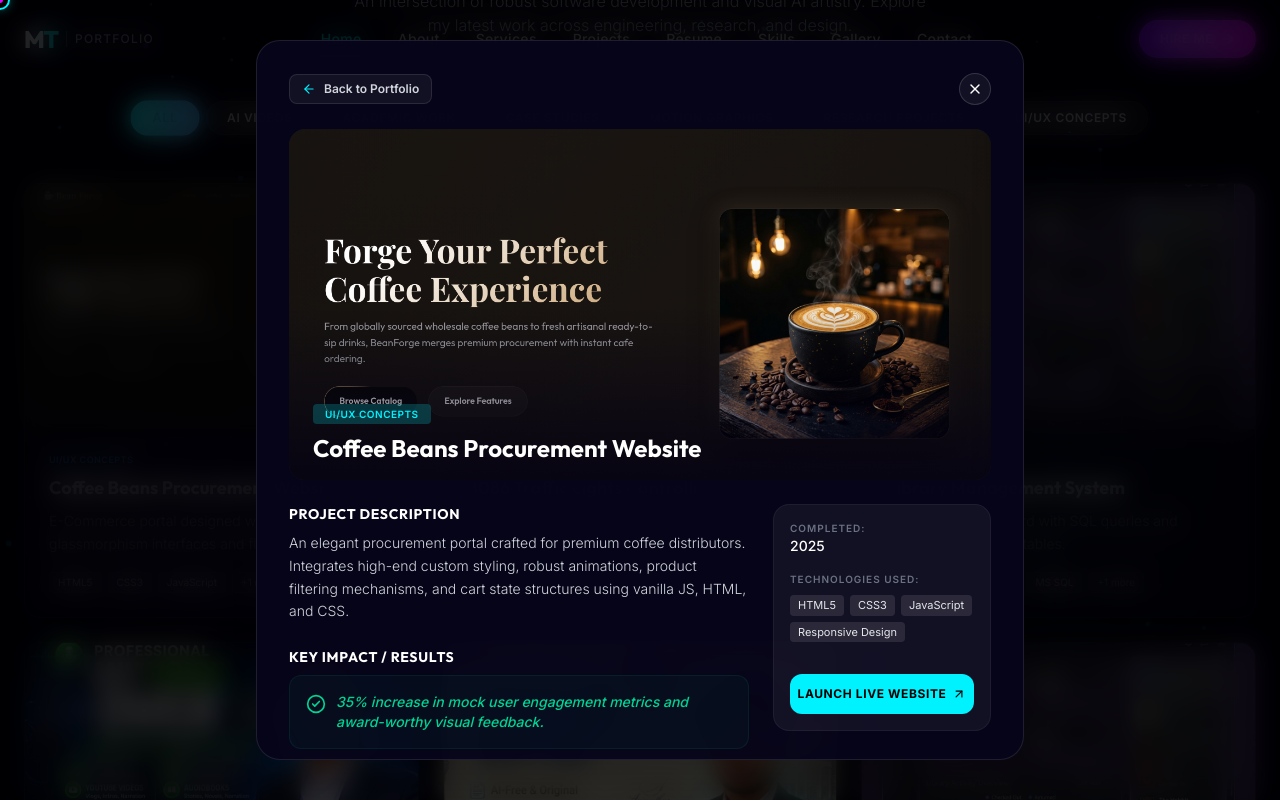
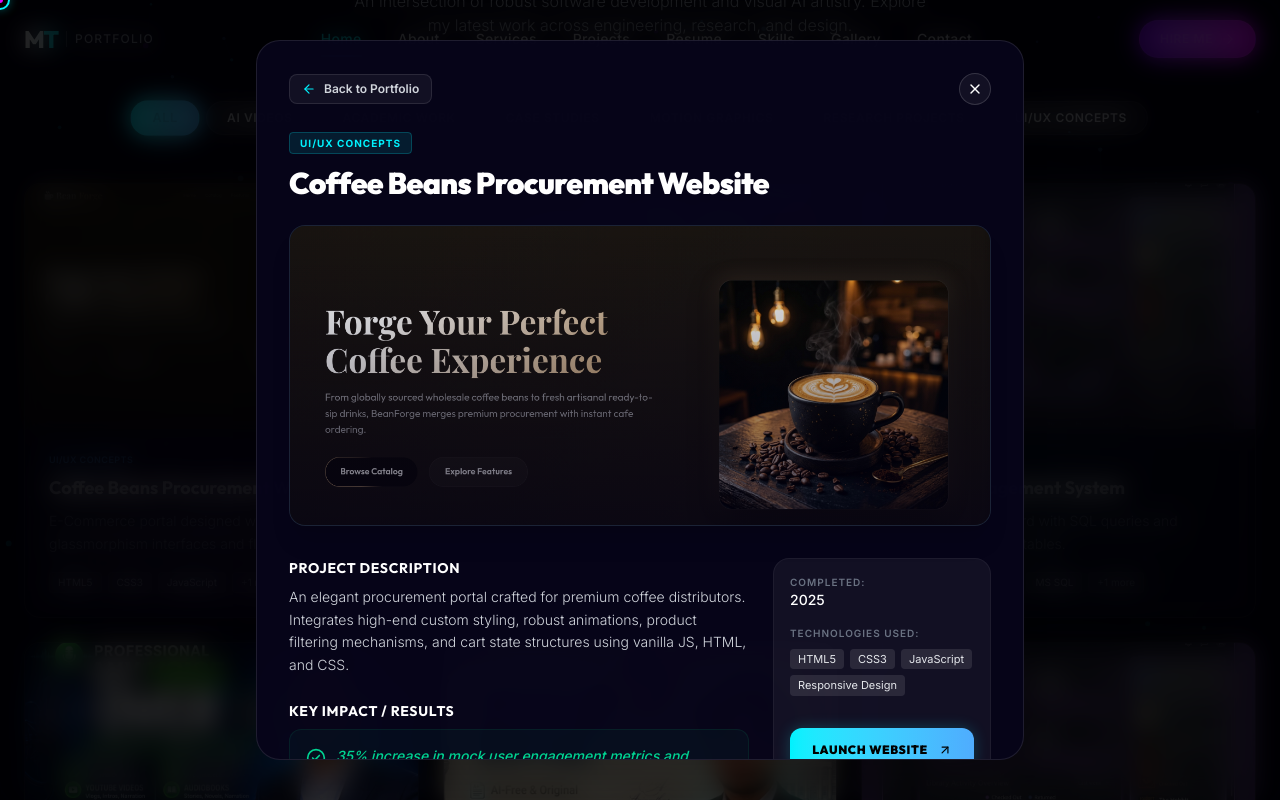
Before and after one commit to BuildsByMT/portfolio-mine, a Next.js app: page / in a window 1280 px wide. Both pictures are taken after a click on the element 221 px from the left and 3285 px from the top of the page. Shown: the part 2885-3685 px from the top of the page. Built offline with nearby package versions, Linux system fonts and the light colour scheme.

Commit message:
feat(portfolio): integrate inline video player and enhance GitHub button design in project modal

```diff
--- a/src/components/sections/Portfolio.tsx
+++ b/src/components/sections/Portfolio.tsx
@@ -3,6 +3,7 @@
 import { useState, useEffect } from "react";
 import { motion, AnimatePresence } from "framer-motion";
 import { Sparkles, Eye, X, ArrowUpRight, CheckCircle2, ArrowLeft } from "lucide-react";
+import { GithubIcon } from "@/components/ui/Icons";
 import Image from "next/image";
 
 const CATEGORIES = [
@@ -59,7 +60,7 @@ const PROJECTS: {
     results: "Replaced legacy paper catalogs, reducing database lookup operations down to less than 100ms.",
     year: "2024",
     link: "https://github.com/BuildsByMT/LibraryManagementSystem",
-    video: "#"
+    video: "https://drive.google.com/file/d/1lT2sGXBZ-jPx5cM446-PXhZrRtybgT7w/view?ts=686aaa6b"
   },
   {
     title: "AI Voiceover & Media Generation",
@@ -272,25 +273,55 @@ export default function Portfolio() {
                 </button>
               </div>
 
-              {/* Hero Banner in Modal */}
-              <div className="relative w-full aspect-[2/1] rounded-2xl overflow-hidden bg-slate-900 mb-6">
+              {/* Project Title and Category Heading Block */}
+              <div className="mb-6">
+                <span className="px-2.5 py-1 rounded bg-[#00f2fe]/10 text-[#00f2fe] font-sans text-[10px] font-bold uppercase tracking-widest border border-[#00f2fe]/20">
+                  {selectedProject.category}
+                </span>
+                <h3 className="font-display text-2xl sm:text-3xl font-black text-white mt-3 tracking-tight">
+                  {selectedProject.title}
+                </h3>
+              </div>
+
+              {/* Video Player / Hero Image Banner */}
+              {selectedProject.video && selectedProject.video !== "#" ? (
+                <div className="relative w-full aspect-[16/9] rounded-2xl overflow-hidden bg-black border border-white/10 mb-8 shadow-[0_15px_30px_rgba(0,0,0,0.5)]">
+                  {selectedProject.video.includes("drive.google.com") ? (
+                    <iframe
+                      src={selectedProject.video.replace("/view", "/preview").replace("/edit", "/preview").split("?")[0] + "?autoplay=0"}
+                      className="w-full h-full border-0"
+                      allow="autoplay; encrypted-media"
+                      allowFullScreen
+                    />
+                  ) : selectedProject.video.includes("youtube.com") || selectedProject.video.includes("youtu.be") ? (
+                    <iframe
+                      src={selectedProject.video.includes("youtube.com/watch")
+                        ? selectedProject.video.replace("watch?v=", "embed/")
+                        : selectedProject.video.replace("youtu.be/", "youtube.com/embed/")}
+                      className="w-full h-full border-0"
+                      allow="accelerometer; autoplay; clipboard-write; encrypted-media; gyroscope; picture-in-picture"
+                      allowFullScreen
+                    />
+                  ) : (
+                    <video
+                      src={selectedProject.video}
+                      controls
+                      className="w-full h-full object-contain"
+                      poster={selectedProject.image}
+                    />
+                  )}
+                </div>
+              ) : (
+                <div className="relative w-full aspect-[21/9] rounded-2xl overflow-hidden bg-slate-900 mb-8 border border-white/5 shadow-xl">
                   <Image
                     src={selectedProject.image}
                     alt={selectedProject.title}
                     fill
                     className="object-cover"
                   />
-                <div className="absolute inset-0 bg-gradient-to-t from-bg-dark/95 via-transparent to-transparent opacity-80" />
-
-                <div className="absolute bottom-4 left-6 z-10">
-                  <span className="px-3 py-1 rounded bg-[#00f2fe]/20 text-[#00f2fe] font-sans text-[10px] font-semibold uppercase tracking-wider">
-                    {selectedProject.category}
-                  </span>
-                  <h3 className="font-display text-xl sm:text-2xl font-bold text-white mt-2">
-                    {selectedProject.title}
-                  </h3>
+                  <div className="absolute inset-0 bg-gradient-to-t from-[#030014]/60 to-transparent" />
                 </div>
-              </div>
+              )}
 
               {/* Details grid */}
               <div className="grid grid-cols-1 md:grid-cols-3 gap-6">
@@ -316,7 +347,8 @@ export default function Portfolio() {
                 </div>
 
                 {/* Right (Metadata / Stack) */}
-                <div className="flex flex-col gap-4 p-4 rounded-2xl bg-white/5 border border-white/5 h-fit">
+                <div className="flex flex-col gap-4 p-4 rounded-2xl bg-white/5 border border-white/5 h-fit justify-between">
+                  <div className="flex flex-col gap-4">
                     <div>
                       <p className="font-sans text-[10px] text-gray-500 uppercase tracking-widest font-semibold">Completed:</p>
                       <p className="font-sans text-sm text-white font-medium">{selectedProject.year}</p>
@@ -332,36 +364,51 @@ export default function Portfolio() {
                         ))}
                       </div>
                     </div>
+                  </div>
 
                   {selectedProject.link !== "#" && (
+                    (() => {
+                      const isGithub = selectedProject.link.includes("github.com");
+                      const isFiverr = selectedProject.link.includes("fiverr.com");
+
+                      let btnClasses = "mt-4 flex items-center justify-center gap-2.5 py-3.5 px-4 rounded-xl font-display text-xs font-black uppercase tracking-wider transition-all duration-300 hover:scale-[1.03] whitespace-nowrap ";
+
+                      if (isGithub) {
+                        btnClasses += "bg-[#1f1d2e] border border-white/10 hover:border-[#00f2fe]/40 text-white shadow-[0_0_15px_rgba(0,242,254,0.08)] hover:shadow-[0_0_20px_rgba(0,242,254,0.3)] cursor-pointer";
+                      } else if (isFiverr) {
+                        btnClasses += "bg-gradient-to-r from-emerald-500 to-teal-500 hover:from-emerald-600 hover:to-teal-600 text-white shadow-[0_0_15px_rgba(16,185,129,0.2)] hover:shadow-[0_0_25px_rgba(16,185,129,0.45)] cursor-pointer";
+                      } else {
+                        btnClasses += "bg-gradient-to-r from-[#00f2fe] to-[#4facfe] text-black hover:from-[#4facfe] hover:to-[#7f00ff] hover:text-white shadow-[0_0_15px_rgba(0,242,254,0.2)] hover:shadow-[0_0_25px_rgba(0,242,254,0.45)] cursor-pointer";
+                      }
+
+                      return (
                         <a
                           href={selectedProject.link}
-                      target={selectedProject.link.startsWith("http") ? "_blank" : undefined}
-                      rel={selectedProject.link.startsWith("http") ? "noopener noreferrer" : undefined}
-                      className="mt-4 flex items-center justify-center gap-1.5 py-3 rounded-xl bg-[#00f2fe] hover:bg-[#4facfe] text-black font-sans text-xs font-bold uppercase tracking-wider transition-all duration-300 hover:scale-[1.02]"
-                    >
-                      {selectedProject.link.includes("fiverr.com")
-                        ? "Order on Fiverr"
-                        : selectedProject.link.includes("github.com")
-                        ? "View GitHub Repository"
-                        : "Launch Live Website"}
-                      <ArrowUpRight className="w-3.5 h-3.5 text-black" />
-                    </a>
-                  )}
-
-                  {selectedProject.video && selectedProject.video !== "#" && (
-                    <a
-                      href={selectedProject.video}
                           target="_blank"
                           rel="noopener noreferrer"
-                      className="mt-2 flex items-center justify-center gap-1.5 py-3 rounded-xl bg-white/5 hover:bg-white/10 border border-white/10 text-white font-sans text-xs font-semibold uppercase tracking-wider transition-all duration-300 hover:scale-[1.02]"
+                          className={btnClasses}
                         >
-                      Watch Demo Video
-                      <Eye className="w-3.5 h-3.5 text-white" />
+                          {isGithub ? (
+                            <>
+                              <GithubIcon className="w-4 h-4 text-[#00f2fe] flex-shrink-0" />
+                              <span>View GitHub Repo</span>
+                            </>
+                          ) : isFiverr ? (
+                            <>
+                              <span className="w-2 h-2 rounded-full bg-emerald-400 animate-ping flex-shrink-0" />
+                              <span>Order on Fiverr</span>
+                            </>
+                          ) : (
+                            <>
+                              <span>Launch Website</span>
+                              <ArrowUpRight className="w-3.5 h-3.5 flex-shrink-0" />
+                            </>
+                          )}
                         </a>
+                      );
+                    })()
                   )}
                 </div>
-
               </div>
 
             </motion.div>
```
Lines whose indentation alone changed are shown as unchanged.
